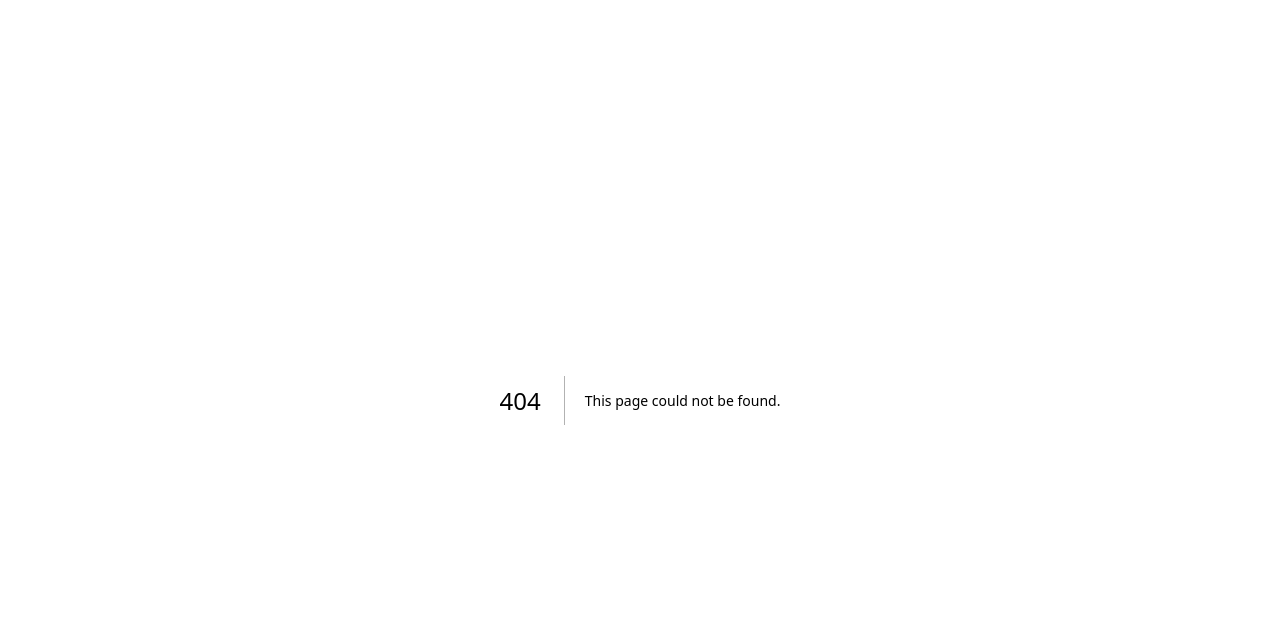
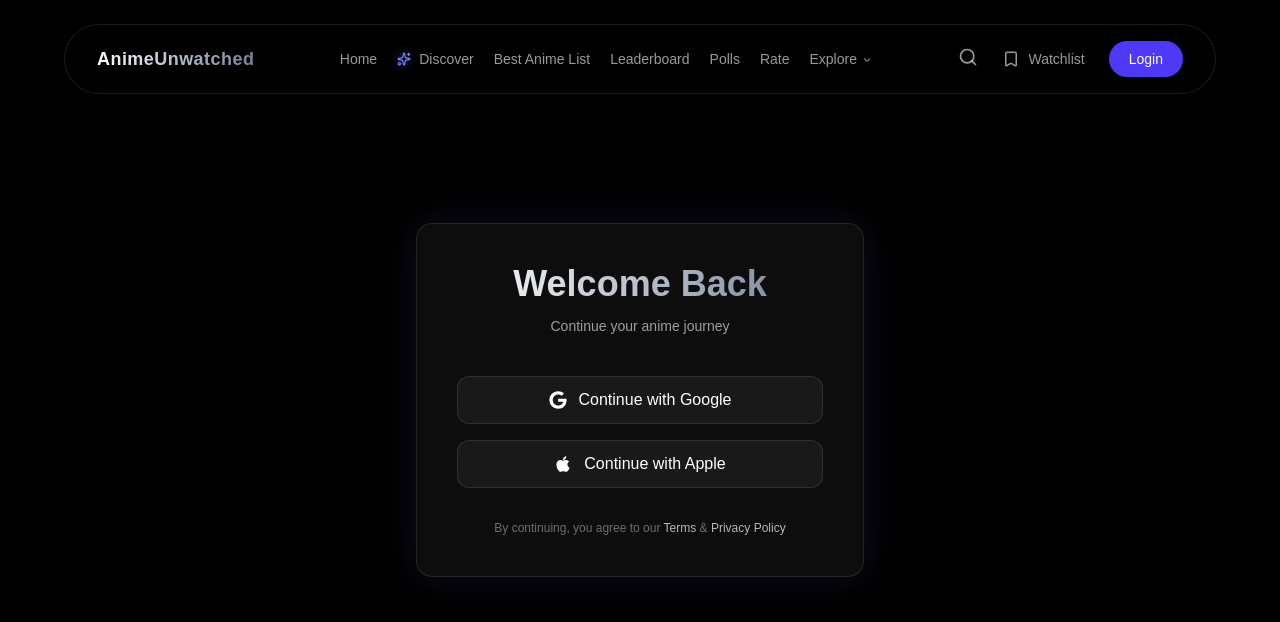
Before and after one commit to darwhite08/animeunwatched-frontend, a Next.js app: page /login in a window 1280 px wide. Before the commit this address had no page. Shown: the top 622 px of the page. Built offline with nearby package versions, Linux system fonts and the light colour scheme.

Commit message:
login page added

```diff
--- a/package.json
+++ b/package.json
@@ -14,7 +14,8 @@
     "lucide-react": "^0.575.0",
     "next": "16.1.6",
     "react": "19.2.3",
-    "react-dom": "19.2.3"
+    "react-dom": "19.2.3",
+    "react-icons": "^5.5.0"
   },
   "devDependencies": {
     "@tailwindcss/postcss": "^4",
--- /dev/null
+++ b/src/app/(public)/login/page.tsx
@@ -0,0 +1,94 @@
+"use client"
+
+import { useState } from "react"
+import { motion } from "framer-motion"
+import { FaGoogle, FaApple } from "react-icons/fa"
+import { useRouter } from "next/navigation"
+import { mockLogin } from "@/lib/mockAuth"
+
+export default function LoginPage() {
+  const router = useRouter()
+  const [loading, setLoading] = useState<"google" | "apple" | null>(null)
+
+  const handleLogin = (provider: "google" | "apple") => {
+    setLoading(provider)
+
+    // Small delay to simulate real auth feel
+    setTimeout(() => {
+      mockLogin(provider)
+      router.push("/")
+    }, 600)
+  }
+
+  return (
+    <main className="relative min-h-screen bg-black text-white flex items-center justify-center px-6">
+
+      {/* Background Glow */}
+      <div className="absolute inset-0 -z-10">
+        <div className="absolute top-[-200px] left-1/2 -translate-x-1/2 w-[600px] h-[600px] bg-indigo-600/20 blur-[140px] rounded-full" />
+      </div>
+
+      <motion.section
+        initial={{ opacity: 0, y: 30 }}
+        animate={{ opacity: 1, y: 0 }}
+        transition={{ duration: 0.6 }}
+        className="w-full max-w-md"
+      >
+        <div className="border border-white/10 bg-white/5 backdrop-blur-xl rounded-2xl p-10 shadow-[0_0_40px_rgba(99,102,241,0.15)]">
+
+          {/* Header */}
+          <div className="text-center space-y-3">
+            <h1 className="text-3xl md:text-4xl font-semibold bg-gradient-to-r from-white to-[#748298] bg-clip-text text-transparent">
+              Welcome Back
+            </h1>
+            <p className="text-sm text-white/60">
+              Continue your anime journey
+            </p>
+          </div>
+
+          {/* Buttons */}
+          <div className="mt-10 space-y-4">
+
+            {/* Google */}
+            <motion.button
+              onClick={() => handleLogin("google")}
+              disabled={loading !== null}
+              whileHover={{ scale: 1.02 }}
+              whileTap={{ scale: 0.98 }}
+              className="w-full h-12 rounded-xl border border-white/10 bg-white/5 hover:bg-white/10 transition flex items-center justify-center gap-3 font-medium focus:outline-none focus:ring-2 focus:ring-indigo-500 disabled:opacity-60 disabled:cursor-not-allowed"
+            >
+              <FaGoogle className="text-lg" />
+              {loading === "google" ? "Signing in..." : "Continue with Google"}
+            </motion.button>
+
+            {/* Apple */}
+            <motion.button
+              onClick={() => handleLogin("apple")}
+              disabled={loading !== null}
+              whileHover={{ scale: 1.02 }}
+              whileTap={{ scale: 0.98 }}
+              className="w-full h-12 rounded-xl border border-white/10 bg-white/5 hover:bg-white/10 transition flex items-center justify-center gap-3 font-medium focus:outline-none focus:ring-2 focus:ring-indigo-500 disabled:opacity-60 disabled:cursor-not-allowed"
+            >
+              <FaApple className="text-lg" />
+              {loading === "apple" ? "Signing in..." : "Continue with Apple"}
+            </motion.button>
+
+          </div>
+
+          {/* Terms */}
+          <p className="mt-8 text-xs text-center text-white/40">
+            By continuing, you agree to our{" "}
+            <span className="text-white/70 hover:text-white transition cursor-pointer">
+              Terms
+            </span>{" "}
+            &{" "}
+            <span className="text-white/70 hover:text-white transition cursor-pointer">
+              Privacy Policy
+            </span>
+          </p>
+
+        </div>
+      </motion.section>
+    </main>
+  )
+}
--- a/src/components/layout/Navbar.tsx
+++ b/src/components/layout/Navbar.tsx
@@ -5,19 +5,21 @@ import Link from "next/link";
 import { Menu, X, Search, User, Bookmark, LogOut, Sparkles } from "lucide-react";
 import { motion, AnimatePresence } from "framer-motion";
 import NotificationBell from "@/components/notifications/NotificationBell"
-import { div } from "framer-motion/client";
+import { getMockUser, mockLogout } from "@/lib/mockAuth"
+import { usePathname } from "next/navigation"
 
 export default function Navbar() {
   const [isOpen, setIsOpen] = useState(false);
-  const [isLoggedIn, setIsLoggedIn] = useState(false);
   const [profileOpen, setProfileOpen] = useState(false);
   const [searchOpen, setSearchOpen] = useState(false);
   const [moreOpen, setMoreOpen] = useState(false);
   const [scrolled, setScrolled] = useState(false);
-
+  const [user, setUser] = useState<any>(null);
   const profileRef = useRef<HTMLDivElement>(null);
   const moreRef = useRef<HTMLDivElement>(null);
   const searchRef = useRef<HTMLDivElement>(null);
+  const [isHydrated, setIsHydrated] = useState(false)
+  const pathname = usePathname()
 
   useEffect(() => {
     const handleScroll = () => setScrolled(window.scrollY > 20);
@@ -52,6 +54,12 @@ export default function Navbar() {
     document.addEventListener("mousedown", handleClickOutside);
     return () => document.removeEventListener("mousedown", handleClickOutside);
   }, []);
+  // mock user check
+  useEffect(() => {
+    const storedUser = getMockUser()
+    setUser(storedUser)
+    setIsHydrated(true)
+  }, [pathname])
 
   const navLinks = [
     { name: "Home", href: "/" },
@@ -67,7 +75,6 @@ export default function Navbar() {
     { name: "Community", href: "/rate" },
   ];
 
-  const user = { name: "Priyanshu" };
 
   return (
     <header className="fixed top-6 left-0 right-0 z-50 flex justify-center px-4">
@@ -173,9 +180,9 @@ export default function Navbar() {
             </button>
           </div>
           {/* Notification */}
-          {isLoggedIn && <div>
+          {user && <div>
             <NotificationBell />
-          </div> }
+          </div>}
 
           {/* Watchlist */}
           <Link
@@ -187,13 +194,13 @@ export default function Navbar() {
           </Link>
 
           {/* Auth */}
-          {!isLoggedIn ? (
-            <button
-              onClick={() => setIsLoggedIn(true)}
+          {!isHydrated ? null : !user ? (
+            <Link
+              href="/login"
               className="rounded-full bg-indigo-600 px-5 py-2 font-medium text-white transition hover:bg-indigo-700"
             >
               Login
-            </button>
+            </Link>
           ) : (
             <div className="relative" ref={profileRef}>
               <button
@@ -221,8 +228,9 @@ export default function Navbar() {
 
                     <button
                       onClick={() => {
-                        setIsLoggedIn(false);
-                        setProfileOpen(false);
+                        mockLogout()
+                        setUser(null)
+                        setProfileOpen(false)
                       }}
                       className="flex w-full items-center gap-2 rounded-lg px-3 py-2 text-sm hover:bg-zinc-800"
                     >
@@ -272,16 +280,14 @@ export default function Navbar() {
                   Watchlist
                 </Link>
 
-                {!isLoggedIn ? (
-                  <button
-                    onClick={() => {
-                      setIsLoggedIn(true);
-                      setIsOpen(false);
-                    }}
-                    className="rounded-full bg-indigo-600 py-3 font-medium"
+                {!isHydrated ? null : !user ? (
+                  <Link
+                    href="/login"
+                    onClick={() => setIsOpen(false)}
+                    className="rounded-full bg-indigo-600 py-3 font-medium text-center"
                   >
                     Login
-                  </button>
+                  </Link>
                 ) : (
                   <>
                     <Link href="/profile" onClick={() => setIsOpen(false)}>
@@ -289,7 +295,9 @@ export default function Navbar() {
                     </Link>
                     <button
                       onClick={() => {
-                        setIsLoggedIn(false);
+                        mockLogout()
+                        setUser(null)
+                        setProfileOpen(false)
                         setIsOpen(false);
                       }}
                     >
--- /dev/null
+++ b/src/lib/mockAuth.ts
@@ -0,0 +1,19 @@
+export const mockLogin = (provider: "google" | "apple") => {
+  const user = {
+    name: "Priyanshu",
+    provider,
+    loggedIn: true,
+  }
+
+  localStorage.setItem("anime_user", JSON.stringify(user))
+}
+
+export const mockLogout = () => {
+  localStorage.removeItem("anime_user")
+}
+
+export const getMockUser = () => {
+  if (typeof window === "undefined") return null
+  const data = localStorage.getItem("anime_user")
+  return data ? JSON.parse(data) : null
+}
```
Also changed, not shown: 1 other file (tests, documents, lock files or other folders).
